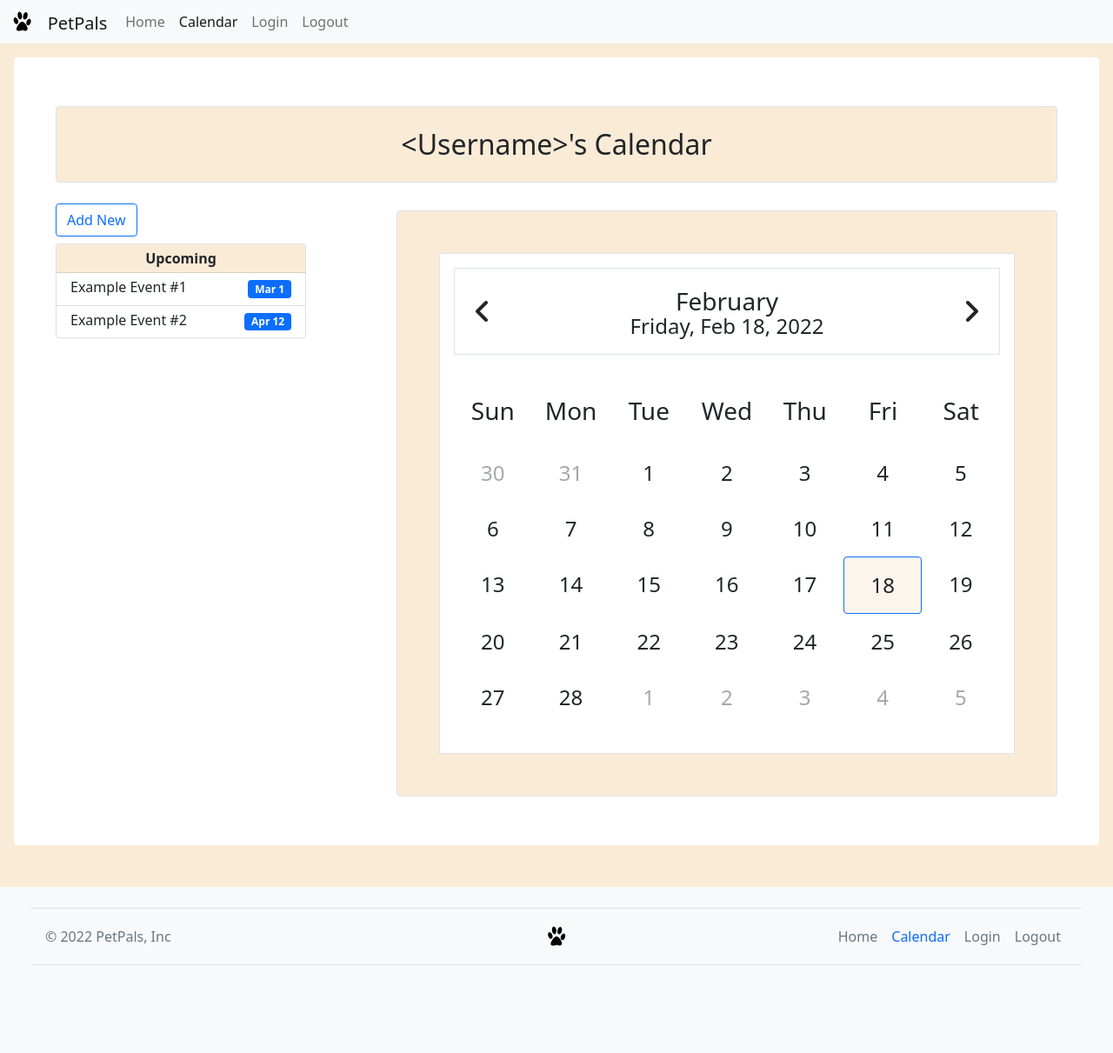
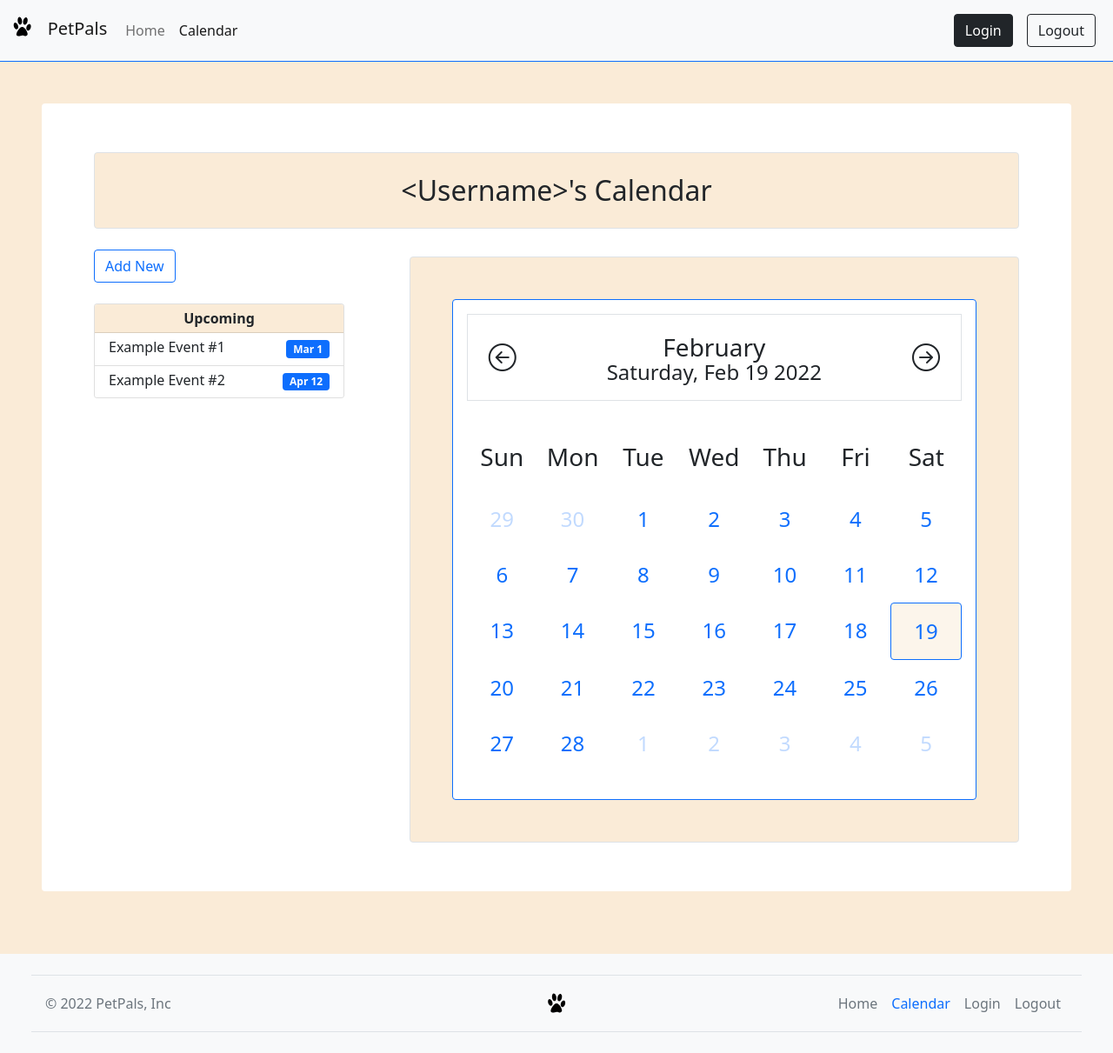
Before and after one commit to BiaDd/cs4640project, a PHP site: page /calendar.html in a window 1280 px wide. Shown: the whole page at 87% size. Before the commit the page ends 1110 px from the top, so only its background shows below. Run offline with PHP 8.4, Linux system fonts and the light colour scheme.

Commit message:
Created javascript to control calendar, edited some styling

```diff
--- a/calendar.html
+++ b/calendar.html
@@ -43,9 +43,9 @@
     <body>
 
         <header id="calendar-index">
-            <nav class="navbar navbar-expand-lg navbar-light bg-light">
+            <nav class="navbar navbar-expand-lg navbar-light bg-light border-bottom border-primary">
               <div class="container-fluid">
-                <a class="navbar-brand" href="home.html">
+                <a class="navbar-brand pb-3 pt-2" href="home.html">
                     <!-- this svg image is under public domain -->
                     <img id="navbar-logo" src="images/paw.svg" alt="paw icon" width="24" height="24" class="d-inline-block align-text-top">
                     &nbsp; PetPals
@@ -67,15 +67,17 @@
                           Calendar
                         </a>
                       </li>
+                  </ul>
+                  <ul class="navbar-nav ml-auto mb-2 mb-lg-0">
                     <li class="nav-item">
                       <a class="nav-link"
                         href="#">
-                          Login
+                        <button type="button" class="btn btn-dark">Login</button>
                       </a>
                     </li>
-                      <li class="nav-item">
+                    <li class="nav-item ml-auto">
                       <a href="#" class="nav-link navbar-right" data-bs-toggle="modal" data-bs-target="#exampleModal">
-                          Logout
+                        <button type="button" class="btn btn-outline-dark">Logout</button>
                       </a>
                     </li>
                 </ul>
@@ -104,8 +106,8 @@
               </div>
         </header>
 
-        <div class="p-5 m-3 mb-4 rounded bg-white rounded">
-            <div class="containre-fluid py-2">
+        <div class="p-5 m-5 rounded bg-white rounded">
+            <div class="container-fluid py-2">
                 <div class="row">
                     <div class="col-12">
                         <h3 class="fs-2 text-center p-4 rounded border" style="background-color: rgb(250, 235, 215);">&lt;Username&gt;'s Calendar</h3>
@@ -116,7 +118,7 @@
                     <div class="col-12 col-md-12 col-lg-4 align-items-center">
                         <!-- This button will later link to a calendar event form -->
                         <button type="button" class="btn btn-outline-primary my-2">Add New</button>
-                        <div class="card" style="width: 18rem;">
+                        <div class="card mt-3" style="width: 18rem;">
                             <ul class="list-group list-group-flush">
                                 <!-- These events will be loaded based on the user when we set up DB -->
                                 <li class="upcoming-header list-group-item text-center py-2"><strong>Upcoming</strong></li>
@@ -131,14 +133,14 @@
 
                     <div class="col-12 col-md-12 col-lg-8">
                         <div id="cal-app-wrapper" class="rounded p-5 mt-3 border">
-                            <div id="outer-calendar" class="bg-white p-3 col-12 border">
+                            <div id="outer-calendar" class="bg-white p-3 col-12 border border-primary rounded">
                                 <div id="month" class="border">
-                                    <i class="fas fa-angle-left prev fs-2 px-4"></i>
+                                    <i class="bi bi-arrow-left-circle back fs-2 px-4"></i>
                                     <div id="date">
-                                        <h1 class="fs-3 text-center">February</h1>
-                                        <p class="fs-4 text-center">Friday, Feb 18, 2022</p>
+                                        <h1 class="fs-3 text-center"></h1>
+                                        <p class="fs-4 text-center"></p>
                                     </div>
-                                    <i class="fas fa-angle-right next fs-2 px-4"></i>
+                                    <i class="bi bi-arrow-right-circle next fs-2 px-4"></i>
                                 </div>
                                 <div id="days" class="fs-3 text-center mt-4">
                                     <p>Sun</p>
@@ -149,44 +151,7 @@
                                     <p>Fri</p>
                                     <p>Sat</p>
                                 </div>
-                                <div id="monthdaynums" class="fs-4 mb-3">
-                                    <p class="fillerday">30</p>
-                                    <p class="fillerday">31</p>
-                                    <p>1</p>
-                                    <p>2</p>
-                                    <p>3</p>
-                                    <p>4</p>
-                                    <p>5</p>
-                                    <p>6</p>
-                                    <p>7</p>
-                                    <p>8</p>
-                                    <p>9</p>
-                                    <p>10</p>
-                                    <p>11</p>
-                                    <p>12</p>
-                                    <p>13</p>
-                                    <p>14</p>
-                                    <p>15</p>
-                                    <p>16</p>
-                                    <p>17</p>
-                                    <!-- Make sure to set classes with JS for current day -->
-                                    <p id="current" class="border border-primary rounded">18</p>
-                                    <p>19</p>
-                                    <p>20</p>
-                                    <p>21</p>
-                                    <p>22</p>
-                                    <p>23</p>
-                                    <p>24</p>
-                                    <p>25</p>
-                                    <p>26</p>
-                                    <p>27</p>
-                                    <p>28</p>
-                                    <p class="fillerday">1</p>
-                                    <p class="fillerday">2</p>
-                                    <p class="fillerday">3</p>
-                                    <p class="fillerday">4</p>
-                                    <p class="fillerday">5</p>
-                                </div>
+                                <div class="monthdaynums fs-4 mb-3"></div>
                             </div>
                         </div>
                     </div>
--- a/calendar.js
+++ b/calendar.js
@@ -1 +1,67 @@
 // Calendar Tutorial: https://www.youtube.com/watch?v=o1yMqPyYeAo&ab_channel=CodeAndCreate
+
+const today = new Date();
+
+const showCalendar = () => {
+    const m = today.getMonth();
+    const day = today.getDay();
+    const date = today.getDate();
+    const y = today.getFullYear();
+
+
+    const lastOfPrevMonth = new Date(today.getFullYear(), today.getMonth(), 0);
+    const sizeOfLastMonth =lastOfPrevMonth.getDate();
+
+
+    const firstOfMonth = new Date(today.getFullYear(), today.getMonth(), 1);
+    const firstDay = firstOfMonth.getDay();
+
+    const lastOfMonth = new Date(today.getFullYear(), today.getMonth()+1, 0);
+    const sizeOfMonth = lastOfMonth.getDate();
+    const lastDay = lastOfMonth.getDay();
+
+    const datesInMonth = document.querySelector('.monthdaynums');
+
+    const mabbr = ["Jan", "Feb", "Mar", "Apr", "May", "Jun", "Jul", "Aug", "Sep", "Oct", "Nov", "Dec"]
+    const ms = ["January", "February", "March", "April", "May", "June", "July", "August", "September", "October", "November", "December"];
+    const ds = ["Sunday", "Monday", "Tuesday", "Wednesday", "Thursday", "Friday", "Saturday"]
+
+    // Calendar header based on current date
+    document.querySelector('#date h1').innerHTML = ms[m];
+    document.querySelector('#date p').innerHTML = ds[day]+`, `+mabbr[m]+` `+date+` `+y;
+
+    var dates =``;
+
+    for (var i = sizeOfLastMonth-firstDay; i < sizeOfLastMonth; i++) {
+        dates += `<a href="#" class="fillerday">${i}</a>`;
+    }
+
+    for (var i = 1; i <= sizeOfMonth; i++) {
+        if (date == i) {
+            dates += `<a href="#" id="current" class="border border-primary rounded">${i}</a>`;
+        } else {
+            dates += `<a href="#">${i}</a>`;
+        }
+    }
+
+    for (var i = 1; i < 7-lastDay; i++) {
+        dates += `<a href="#" class="fillerday">${i}</a>`;
+    }
+
+    datesInMonth.innerHTML = dates;
+};
+
+
+
+document.querySelector('.back').addEventListener('click', () => {
+    today.setMonth(today.getMonth()-1);
+    showCalendar();
+})
+
+document.querySelector('.next').addEventListener('click', () => {
+    today.setMonth(today.getMonth()+1);
+    showCalendar();
+})
+
+
+showCalendar();
--- a/styles/main.css
+++ b/styles/main.css
@@ -27,6 +27,18 @@ article, aside, details, figcaption, figure,
 footer, header, hgroup, menu, nav, section {
 	display: block;
 }
+
+html {
+    overflow: scroll;
+    overflow-x: hidden;
+}
+
+/* Hiding scrollbar, coursesy of: https://stackoverflow.com/a/30680994 */
+::-webkit-scrollbar {
+    width: 0;  /* Remove scrollbar space */
+    background: transparent;  /* Optional: just make scrollbar invisible */
+}
+
 
 body {
 	line-height: 1;
@@ -125,22 +137,30 @@ li.upcoming-header {
 	width: 14.29%
 }
 
-#monthdaynums {
+.monthdaynums {
 	width: 100%;
 	display: flex;
 	flex-wrap: wrap;
 }
 
-#monthdaynums p {
+.monthdaynums a {
 	padding-bottom: 20px;
+	text-decoration: none;
 	padding-top: 20px;
 	width: 14.28%;
 	text-align: center;
 	border: 2px black;
 }
 
-p.fillerday {
-	opacity: 0.4;
+.monthdaynums > a:hover:not(.fillerday) {
+	background-color: rgba(19, 34, 255, 0.35);
+	border-radius: 6.25%;
+	cursor: pointer;
+}
+
+a.fillerday {
+	opacity: 0.25;
+	cursor: no-drop;
 }
 
 #current {
```
Also changed, not shown: home.html (+11 -8 lines), 1 other file. Lines whose indentation alone changed are shown as unchanged.
